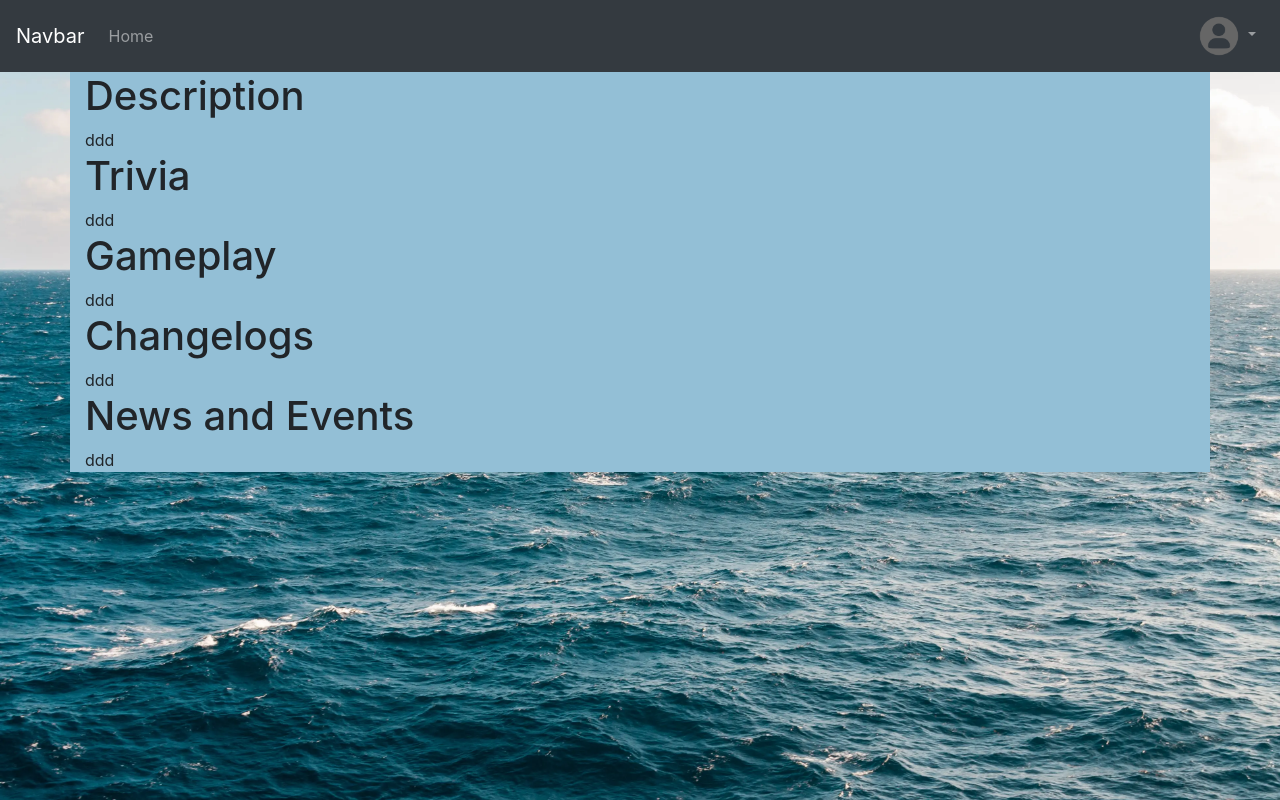
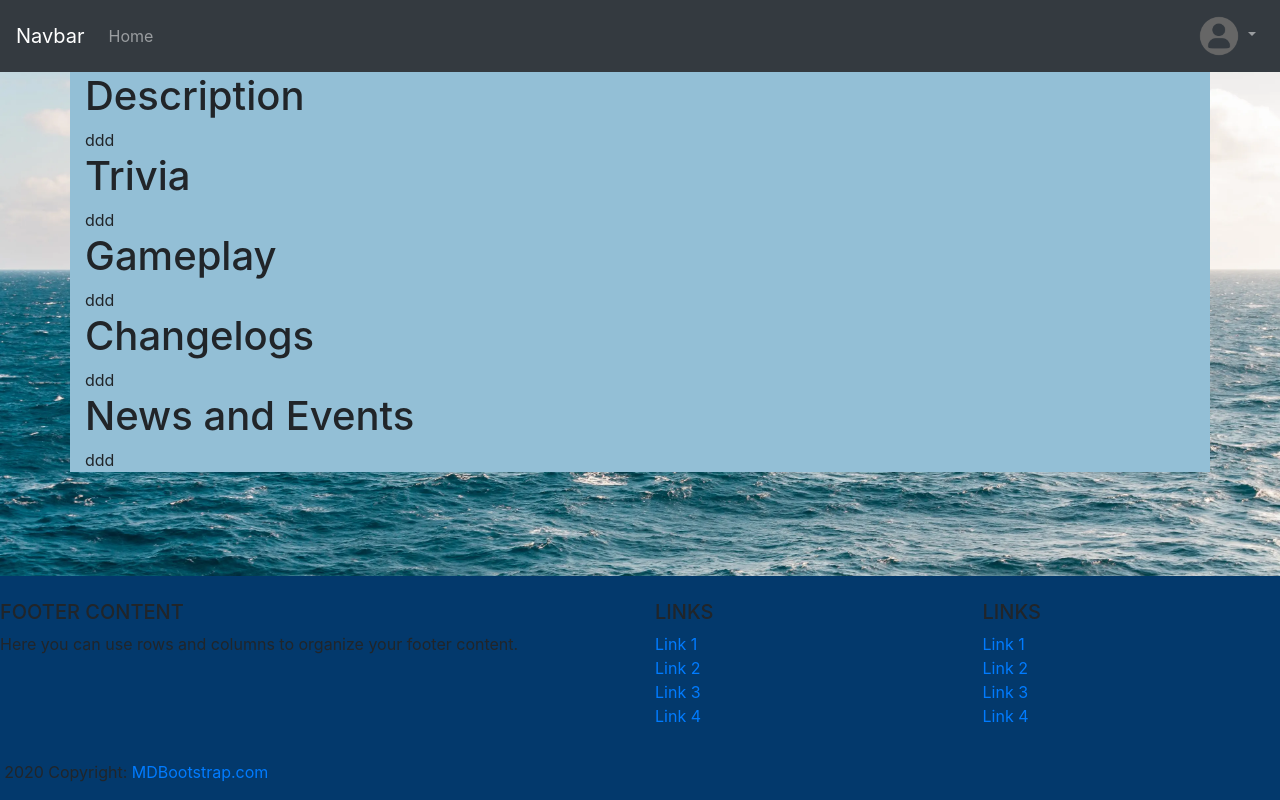
Before and after one commit to Mino-dev/GameWiki, a PHP site: page / in a window 1280 px wide. Run offline with PHP 8.4, Linux system fonts and the light colour scheme.

Commit message:
Commit-12
Added footers

```diff
--- a/route/admin-page.php
+++ b/route/admin-page.php
@@ -12,3 +12,6 @@
 </header>
 <section class="section-main containter">
 </section>
+<footer class="fixed-bottom footer-section">
+    <?php include('template/footer.php'); ?>
+</footer>
--- a/route/dashboard-page.php
+++ b/route/dashboard-page.php
@@ -15,4 +15,8 @@
     </div>
     <?php echo "$client[username] <br> $client[uemail] <br>" ?>
     <a href="edit.php">Edit Profile</a>
+
 </section>
+<footer class="fixed-bottom footer-section">
+    <?php include('template/footer.php'); ?>
+</footer>
--- a/route/edit-page.php
+++ b/route/edit-page.php
@@ -115,3 +115,6 @@
     </form>
     <a href="dashboard.php">Back to Dashboard</a>
 </section>
+<footer class="fixed-bottom footer-section">
+    <?php include('template/footer.php'); ?>
+</footer>
--- a/route/home-page.php
+++ b/route/home-page.php
@@ -23,3 +23,6 @@
 		require('route/content/newsevents.php');
 	?>
 </section>
+<footer class="fixed-bottom footer-section">
+    <?php include('template/footer.php'); ?>
+</footer>
--- a/route/login-page.php
+++ b/route/login-page.php
@@ -49,3 +49,6 @@
 </div>
 <!--End of Login Section -->
 <!--Footer Section-->
+<footer class="fixed-bottom footer-section">
+    <?php include('template/footer.php'); ?>
+</footer>
--- a/style/style.css
+++ b/style/style.css
@@ -16,14 +16,21 @@ body{
 	background: transparent;
 }
 .col-lg-9 {
-  background: #93bfd6;
+ 	background: #93bfd6;
 }
 .right .container {
-  background: white;
+  	background: white;
 }
 #profilepic {
-  height: 255px;
+	height: 255px;
 }
-footer {
-  background-color: #03396c;
+.page-footer {
+  	background-color: #03396c;
 }
+
+html{
+	min-height: 100%;
+}
+body{
+	min-height: 100%;
+}
--- /dev/null
+++ b/template/footer.php
@@ -0,0 +1,73 @@
+<div class = "page-footer font-small blue pt-4 row ">
+    <!-- Footer Links -->
+    <div class="container-fluid text-center text-md-left">
+
+        <!-- Grid row -->
+        <div class="row">
+
+            <!-- Grid column -->
+            <div class="col-md-6 mt-md-0 mt-3">
+
+                <!-- Content -->
+                <h5 class="text-uppercase">Footer Content</h5>
+                <p>Here you can use rows and columns to organize your footer content.</p>
+
+            </div>
+            <!-- Grid column -->
+            <hr class="clearfix w-100 d-md-none pb-3">
+            <!-- Grid column -->
+            <div class="col-md-3 mb-md-0 mb-3">
+
+                <!-- Links -->
+                <h5 class="text-uppercase">Links</h5>
+
+                <ul class="list-unstyled">
+                    <li>
+                        <a href="#!">Link 1</a>
+                    </li>
+                    <li>
+                        <a href="#!">Link 2</a>
+                    </li>
+                    <li>
+                        <a href="#!">Link 3</a>
+                    </li>
+                    <li>
+                        <a href="#!">Link 4</a>
+                    </li>
+                </ul>
+            </div>
+            <!-- Grid column -->
+
+            <!-- Grid column -->
+            <div class="col-md-3 mb-md-0 mb-3">
+
+                <!-- Links -->
+                <h5 class="text-uppercase">Links</h5>
+
+                <ul class="list-unstyled">
+                    <li>
+                        <a href="#!">Link 1</a>
+                    </li>
+                    <li>
+                        <a href="#!">Link 2</a>
+                    </li>
+                    <li>
+                        <a href="#!">Link 3</a>
+                    </li>
+                    <li>
+                        <a href="#!">Link 4</a>
+                    </li>
+                </ul>
+            </div>
+            <!-- Grid column -->
+        </div>
+        <!-- Grid row -->
+    </div>
+    <!-- Footer Links -->
+
+    <!-- Copyright -->
+    <div class="footer-copyright text-center py-3">© 2020 Copyright:
+        <a href="https://mdbootstrap.com/"> MDBootstrap.com</a>
+    </div>
+    <!-- Copyright -->
+</div>
```
Also changed, not shown: route/register-page.php (+6 -2 lines), test.php (+8 -81 lines).
